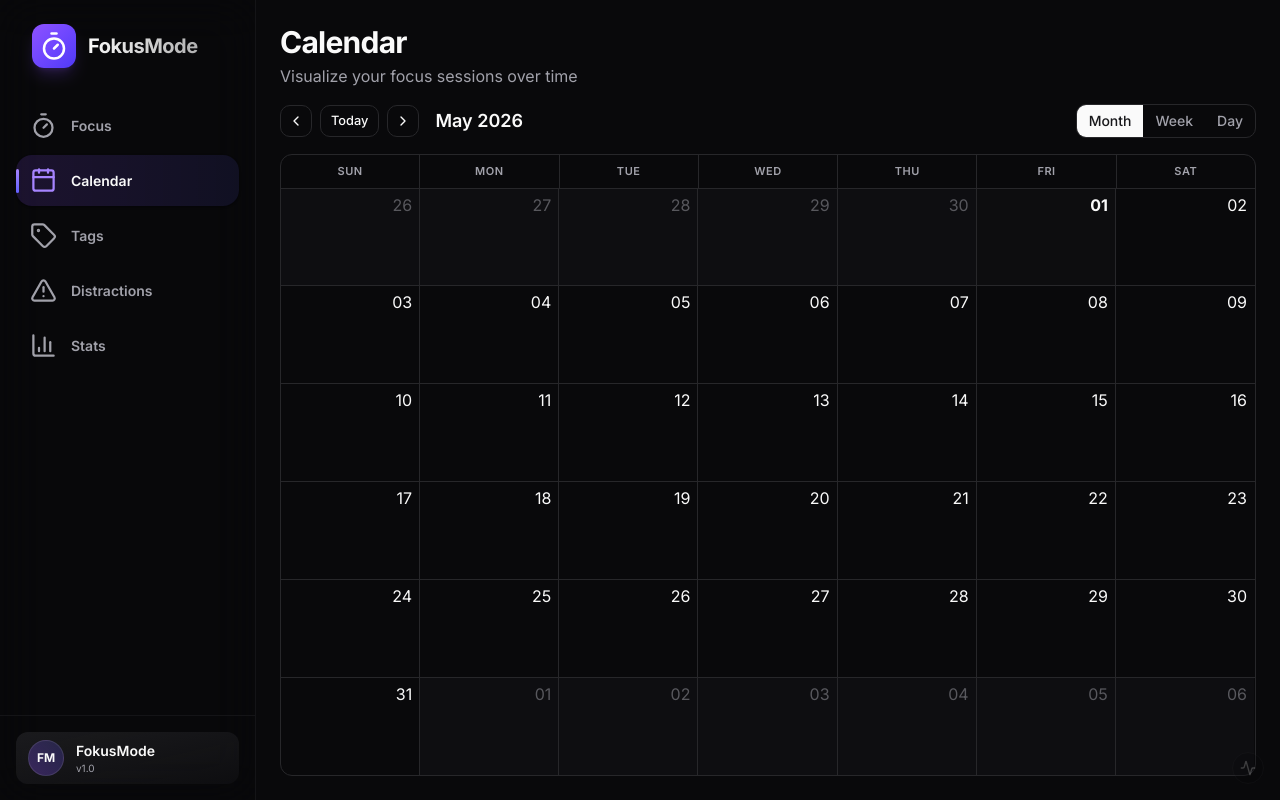
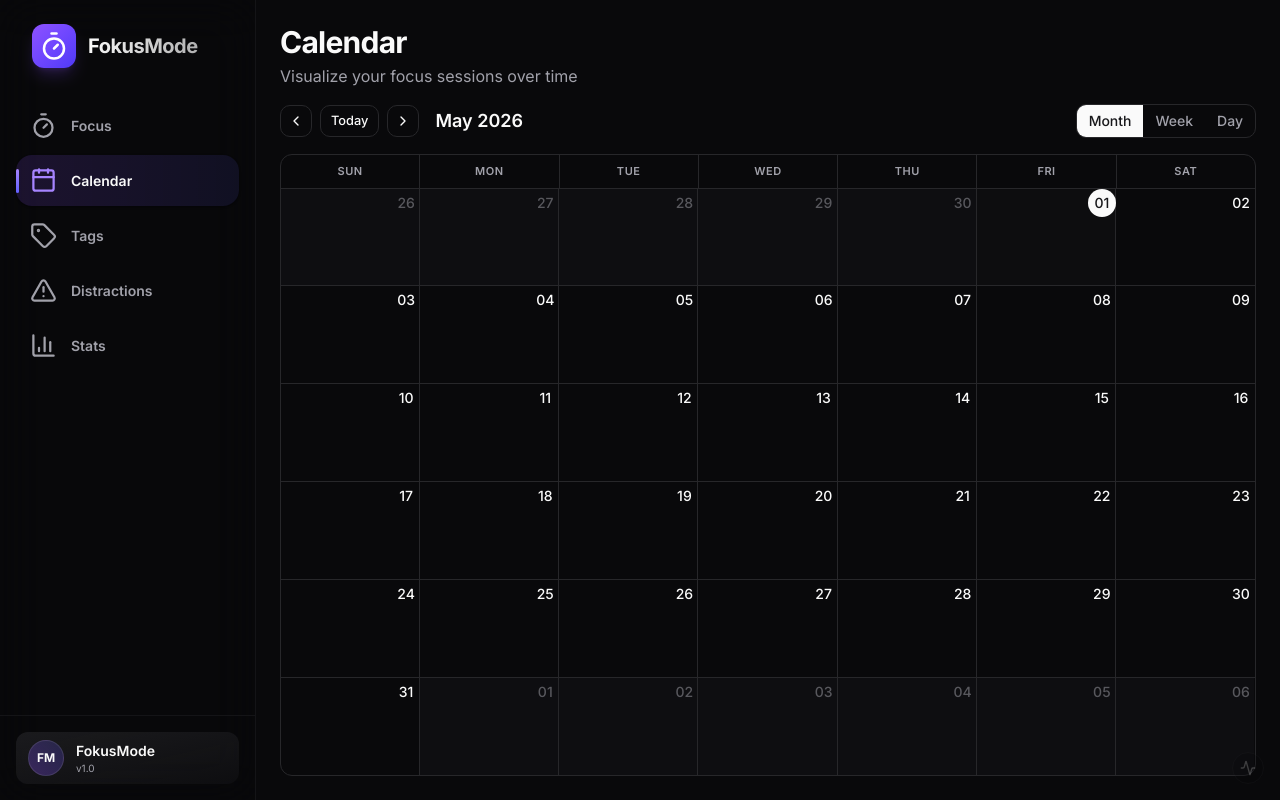
Before and after one commit to ShadyXV/fokusmode-web, a React (Vite) app: page /calendar in a window 1280 px wide. Built offline with nearby package versions, Linux system fonts and the light colour scheme; no server answers.

Commit message:
feat: indicate todays date in month view clearly

```diff
--- a/src/index.css
+++ b/src/index.css
@@ -249,14 +249,7 @@
 }
 
 .rbc-date-cell {
-  padding: 4px 8px;
-  text-align: right;
-}
-
-.rbc-date-cell > a {
-  color: hsl(var(--foreground));
-  font-weight: 500;
-  font-size: 13px;
+  padding: 0 !important; /* Reset padding to let our component handle it */
 }
 
 .rbc-toolbar {
--- a/src/pages/CalendarPage.tsx
+++ b/src/pages/CalendarPage.tsx
@@ -2,7 +2,7 @@ import { useState, useMemo, useCallback, useRef } from "react";
 import { useQuery } from "convex/react";
 import { api } from "../../convex/_generated/api";
 import { Calendar as BigCalendar, dateFnsLocalizer, type View } from "react-big-calendar";
-import { format, parse, startOfWeek, getDay } from "date-fns";
+import { format, parse, startOfWeek, getDay, isToday } from "date-fns";
 import { enUS } from "date-fns/locale/en-US";
 import "react-big-calendar/lib/css/react-big-calendar.css";
 import {
@@ -12,6 +12,7 @@ import {
 } from "@/lib/calendarHelpers";
 import CustomToolbar from "@/components/calendar/CustomToolbar";
 import CustomEvent from "@/components/calendar/CustomEvent";
+import { cn } from "@/lib/utils";
 
 
 const localizer = dateFnsLocalizer({
@@ -25,6 +26,25 @@ const localizer = dateFnsLocalizer({
 export default function CalendarPage() {
   const [currentDate, setCurrentDate] = useState(new Date());
   const [view, setView] = useState<View>("month");
+
+  // Custom component for the date number in Month view
+  const DateHeader = ({ label, date }: { label: string; date: Date }) => {
+    const today = isToday(date);
+
+    return (
+      <div className="rbc-button-link py-1 px-2 text-right">
+        <span
+          className={cn(
+            "inline-flex items-center justify-center w-7 h-7 text-sm font-medium transition-colors",
+            today && "bg-primary text-primary-foreground rounded-full",
+            !today && "hover:bg-accent hover:text-accent-foreground rounded-md"
+          )}
+        >
+          {label}
+        </span>
+      </div>
+    );
+  };
 
   // Always fetch a 3-month buffer (prev, current, next month)
   // This ensures switching views (Month/Week/Day) is instantaneous
@@ -142,6 +162,9 @@ export default function CalendarPage() {
           components={{
             toolbar: CustomToolbar,
             event: CustomEvent,
+            month: {
+              dateHeader: DateHeader,
+            },
           }}
           eventPropGetter={eventStyleGetter}
           onSelectEvent={handleSelectEvent}
```
